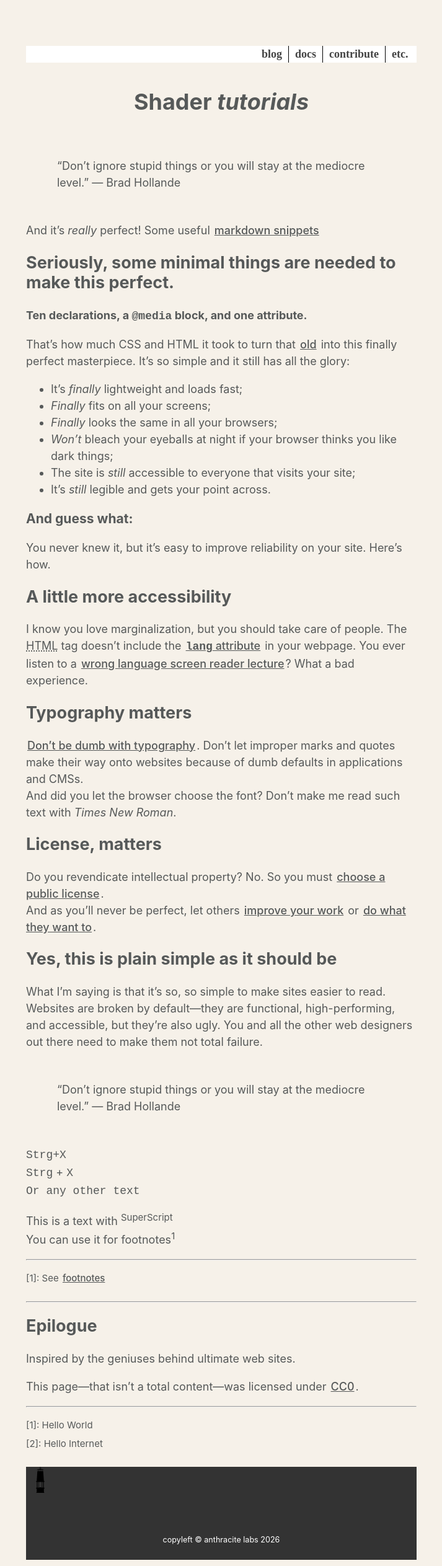
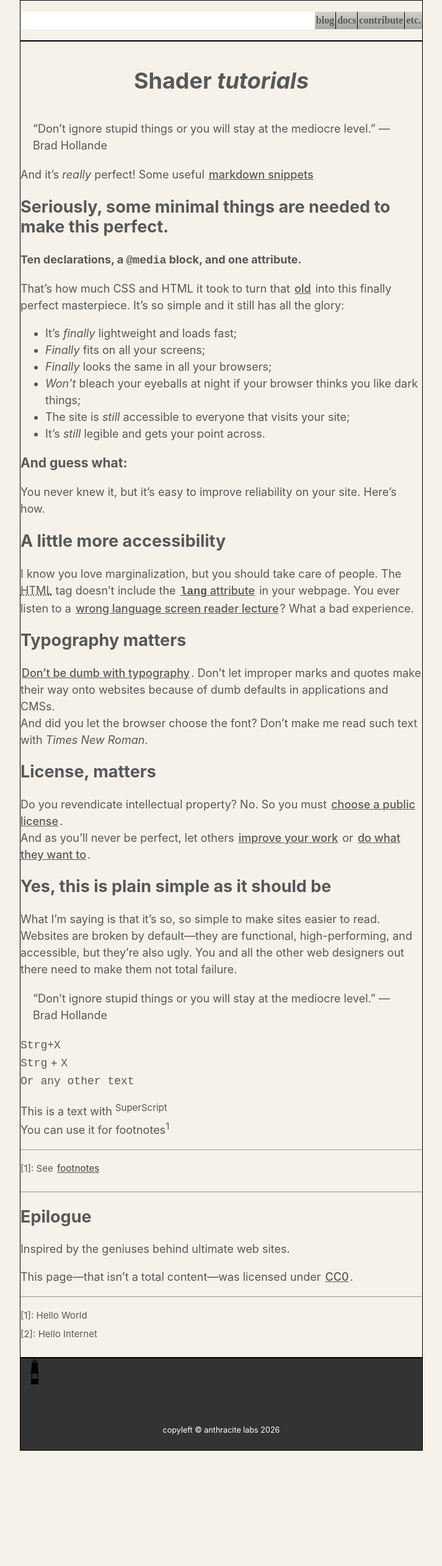
Before and after one commit to anthracitelabs/anthracitelabs.github.io, a Jekyll site: the page built from index.md, in a window 1280 px wide. Shown: the whole page at 62% size, without its empty margins (283-996 px from the left). Built offline with Jekyll 4.4.1, drawn with Linux system fonts in a browser that asks for light colours; the repository's description, which GitHub fills in, is left out; our own code applies the rules of GitHub Pages for plain Markdown files; after the commit the page ends 2340 px from its top, so only the background shows below that.

Commit message:
mobile browser header menu problem

```diff
--- a/_layouts/default.html
+++ b/_layouts/default.html
@@ -19,10 +19,10 @@
 	<div id='header'>
 		<nav class="page-menu">
 			<ul class="menu" id="menu">
-			<li class="menu-item"><a href="/blog/" class="menu-link">Blog</a></li>
-			<li class="menu-item"><a href="/docs/" class="menu-link">Docs</a></li>
-			<li class="menu-item"><a href="/contribute/" class="menu-link">Contribute</a></li>
-			<li class="menu-item"><a href="/etc/" class="menu-link">etc.</a></li>
+			<li class="menu-item"><a href="/blog/" class="button">Blog</a></li>
+			<li class="menu-item"><a href="/docs/" class="button">Docs</a></li>
+			<li class="menu-item"><a href="/contribute/" class="button">Contribute</a></li>
+			<li class="menu-item"><a href="/etc/" class="button">etc.</a></li>
 			</ul>
 		</nav>
 	</div>
--- a/anthracitestyle.css
+++ b/anthracitestyle.css
@@ -50,15 +50,15 @@ a:hover {
 
 body {
   max-width: 650px;
-  margin: 10px auto;
-  padding: 0 10px;
+  margin: 0px auto;
+  padding: 0 0px;
   font: 18px/1.5 -apple-system, BlinkMacSystemFont, "Segoe UI", Roboto, "Helvetica Neue", Arial, "Noto Sans", sans-serif, "Apple Color Emoji", "Segoe UI Emoji", "Segoe UI Symbol", "Noto Color Emoji";
   color: #565959;/*#4F200D;*/
   background: #F6F1E9;
 }
 
 blockquote {
-  margin: 50px 50px;
+  margin: 20px 20px;
 }
 
 a:link {
@@ -79,9 +79,9 @@ h3 {
   line-height: 1.2;
 }
 
-/*div {
+div {
   border: 0.5px solid black;
-}*/
+}
 
 img {
     height: auto;
@@ -144,7 +144,7 @@ img {
     font-size: 18px;
     text-align: end;
     width: 100%;
-    margin-top: 15px
+    margin-top: 0px
 }
 
 .page-menu a {
@@ -154,7 +154,7 @@ img {
 
 @media (min-width: 650px) {
     .page-menu {
-        margin-top:74px
+        margin-top:0px
     }
 }
 
@@ -229,7 +229,7 @@ img {
     display: block;
     flex: none;
     min-width: 50px;
-    padding: 10px 20px;
+    padding: 0px 20px;
     text-decoration: none
 }
 
```
